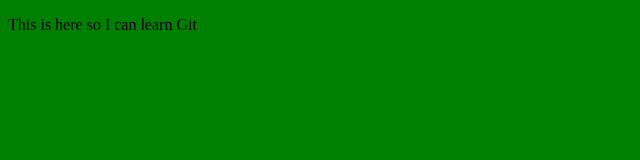
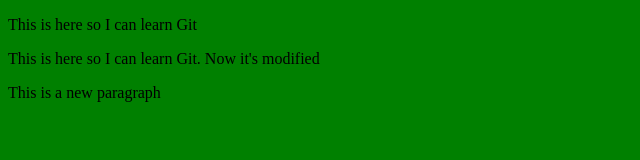
Before and after one commit to SeanCodyDev/github-practice, a plain HTML site: page index.html in a window 1280 px wide. Shown: the whole page, without its empty margins (0-640 px from the left). Drawn offline with Linux system fonts and the light colour scheme.

Commit message:
modified html and css

```diff
--- a/index.html
+++ b/index.html
@@ -6,5 +6,7 @@
 </head>
 <body>
   <p>This is here so I can learn Git</p>
+  <p>This is here so I can learn Git. Now it's modified</p>
+  <p>This is a new paragraph</p>
 </body>
 </html>
```
